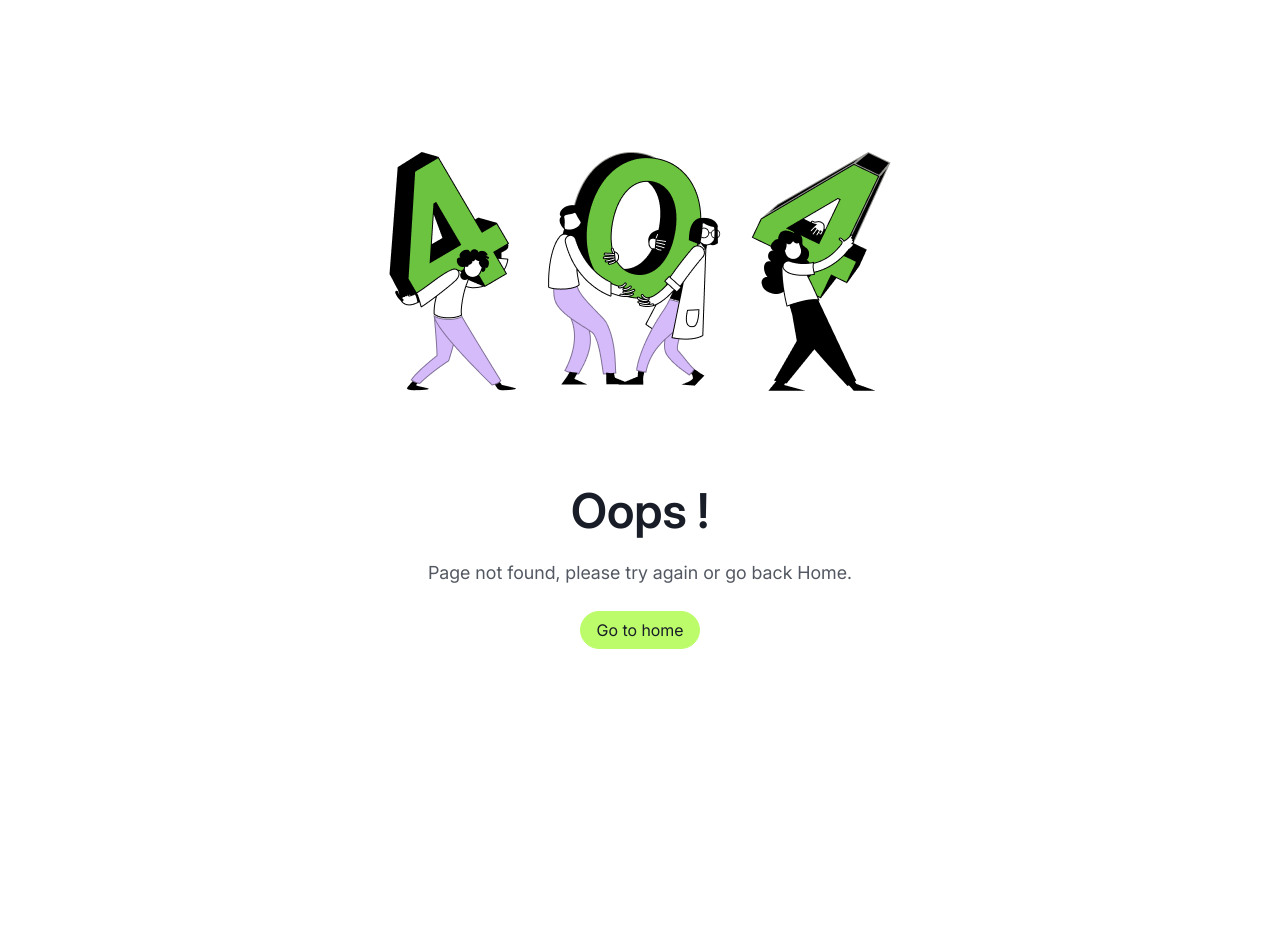
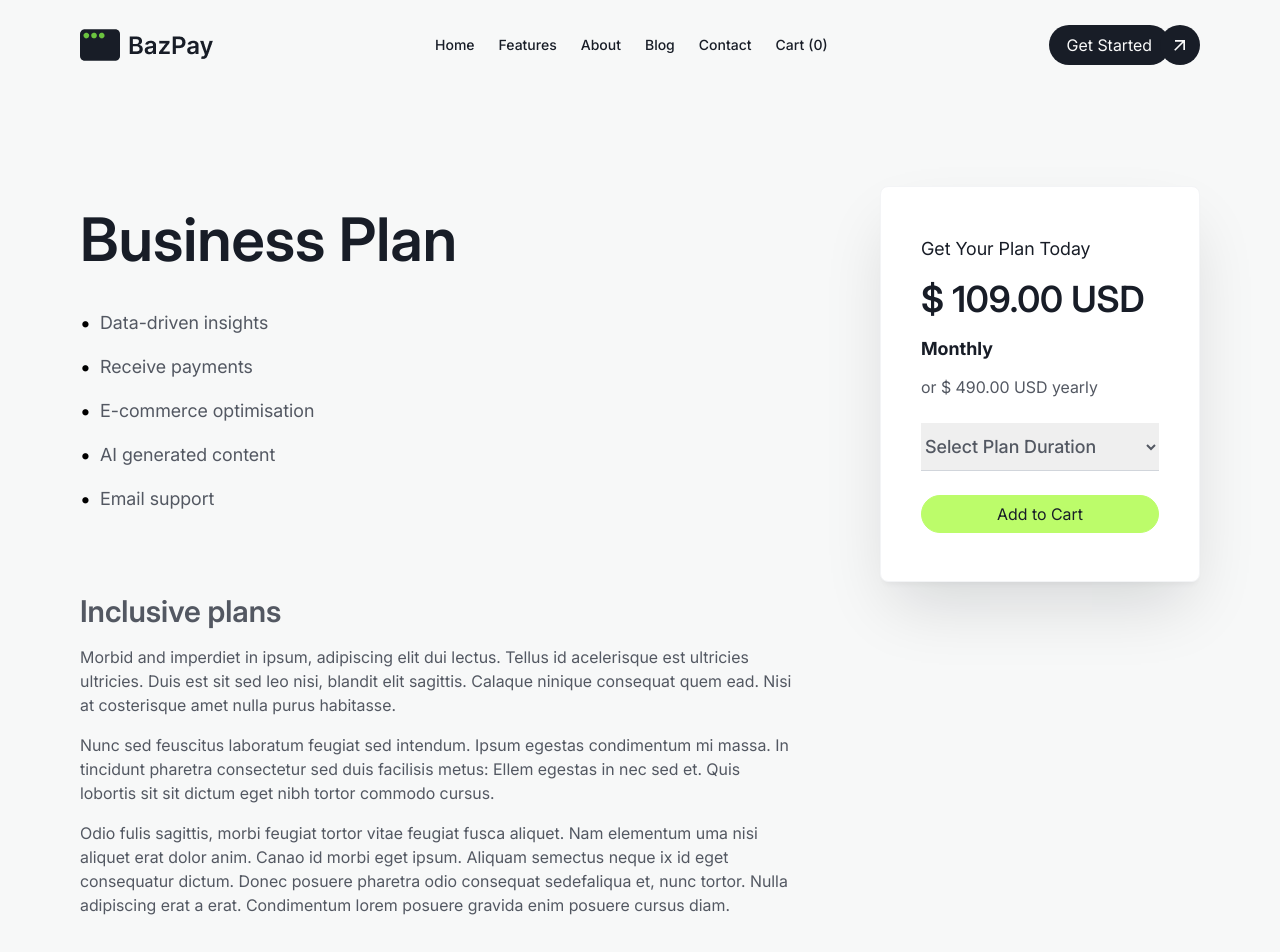
Before and after one commit to MdSaayed/BazPay, a React (Vite) app: page /pricingdetails in a window 1280 px wide. Before the commit this address had no page. Shown: the top 952 px of the page. Before the commit the page ends 800 px from the top, so only its background shows below. Built offline with nearby package versions, Linux system fonts and the light colour scheme.

Commit message:
Created Pricing Details page

```diff
--- a/src/components/navbar/Navbar.jsx
+++ b/src/components/navbar/Navbar.jsx
@@ -64,11 +64,18 @@ const Navbar = () => {
         )}>
           <div className="pb-3 space-y-1">
             <NavLink to="/" className="block py-2 text-base font-medium hover:bg-gray-50 rounded-md transition-colors">Home</NavLink>
+            <NavLink to="/homev1" className="block py-2 text-base font-medium hover:bg-gray-50 rounded-md transition-colors">Home V1</NavLink>
             <NavLink to="/features" className="block py-2 text-base font-medium hover:bg-gray-50 rounded-md transition-colors">Features</NavLink>
             <NavLink to="/about" className="block py-2 text-base font-medium hover:bg-gray-50 rounded-md transition-colors">About</NavLink>
             <NavLink to="/blog" className="block py-2 text-base font-medium hover:bg-gray-50 rounded-md transition-colors">Blog</NavLink>
+            <NavLink to="/pricing" className="block py-2 text-base font-medium hover:bg-gray-50 rounded-md transition-colors">Pricing</NavLink>
             <NavLink to="/contact" className="block py-2 text-base font-medium hover:bg-gray-50 rounded-md transition-colors">Contact</NavLink>
-            <NavLink to="/cart" className="block py-2 text-base font-medium hover:bg-gray-50 rounded-md transition-colors">Cart (0)</NavLink>
+            <NavLink to="/privacypolicy" className="block py-2 text-base font-medium hover:bg-gray-50 rounded-md transition-colors">Privacy and policy
+            </NavLink>
+            <NavLink to="/licenses" className="block py-2 text-base font-medium hover:bg-gray-50 rounded-md transition-colors">Licenses
+            </NavLink>
+            <NavLink to="/terms" className="block py-2 text-base font-medium hover:bg-gray-50 rounded-md transition-colors">Term of services
+            </NavLink>
             <NavLink to="/get-started" className="mob-menu-btn"> Get Started → </NavLink>
           </div>
         </div>
--- a/src/index.css
+++ b/src/index.css
@@ -78,3 +78,9 @@ body {
     overflow: hidden;
     height: 100%;
   }
+
+/* Card Shadow */
+.card-shadow {
+    box-shadow: 0px 32px 64px -12px rgba(10, 13, 18, 0.14),
+                0px 5px 5px -2.5px rgba(10, 13, 18, 0.04);
+  }
--- /dev/null
+++ b/src/pages/PricingDetails.jsx
@@ -0,0 +1,98 @@
+import { Link } from 'react-router-dom';
+import { useState } from 'react';
+import Title from './../components/title/Title';
+import CtaV1 from './../components/cta/CtaV1';
+import Button from './../components/ui/Button';
+
+const PricingDetails = () => {
+  const [selectedDuration, setSelectedDuration] = useState('monthly');
+
+  return (
+        <>
+            {/* Pricing Details Area */}
+            <section className="bg-lightGrayishWhite">
+                <div className="container py-24">
+                    {/* Inclusive Plans Section */}
+                <div className="grid grid-cols-1 md:grid-cols-2 xl:grid-cols-3 gap-12 md:gap-16 lg:gap-20">
+                        <div className="md:col-span-2">
+                            {/* Heading And List */}
+                            <div>
+                                <Title title={'Business Plan'} textAlign='text-left' />
+                                <div className='mt-8'>
+                                    <ul className="space-y-4 list-none">
+                                        <li className="relative text-lg font-normal text-davyGray before:content-['\2022'] before:absolute before:left-0 before:text-black before:text-xl before:leading-none before:top-1/2 before:-translate-y-1/2 pl-5">
+                                        Data-driven insights
+                                        </li>
+                                        <li className="relative text-lg font-normal text-davyGray before:content-['\2022'] before:absolute before:left-0 before:text-black before:text-xl before:leading-none before:top-1/2 before:-translate-y-1/2 pl-5">
+                                        Receive payments
+                                        </li>
+                                        <li className="relative text-lg font-normal text-davyGray before:content-['\2022'] before:absolute before:left-0 before:text-black before:text-xl before:leading-none before:top-1/2 before:-translate-y-1/2 pl-5">
+                                        E-commerce optimisation
+                                        </li>
+                                        <li className="relative text-lg font-normal text-davyGray before:content-['\2022'] before:absolute before:left-0 before:text-black before:text-xl before:leading-none before:top-1/2 before:-translate-y-1/2 pl-5">
+                                        AI generated content
+                                        </li>
+                                        <li className="relative text-lg font-normal text-davyGray before:content-['\2022'] before:absolute before:left-0 before:text-black before:text-xl before:leading-none before:top-1/2 before:-translate-y-1/2 pl-5">
+                                        Email support
+                                        </li>
+                                    </ul>
+                                </div>
+                            </div>
+
+                            <div className='mt-20'>
+                                <h3 className='text-davyGray text-3xl font-semibold mb-4'>Inclusive plans</h3>
+                                <div className="space-y-4 text-gray-600">
+                                    <p className='text-base font-normal text-davyGray'>
+                                        Morbid and imperdiet in ipsum, adipiscing elit dui lectus. Tellus id acelerisque est ultricies ultricies.
+                                        Duis est sit sed leo nisi, blandit elit sagittis. Calaque ninique consequat quem ead. Nisi at costerisque
+                                        amet nulla purus habitasse.
+                                    </p>
+                                    <p className='text-base font-normal text-davyGray'>
+                                        Nunc sed feuscitus laboratum feugiat sed intendum. Ipsum egestas condimentum mi massa. In tincidunt pharetra
+                                        consectetur sed duis facilisis metus: Ellem egestas in nec sed et. Quis lobortis sit sit dictum eget nibh
+                                        tortor commodo cursus.
+                                    </p>
+                                    <p className='text-base font-normal text-davyGray'>
+                                        Odio fulis sagittis, morbi feugiat tortor vitae feugiat fusca aliquet. Nam elementum uma nisi aliquet erat
+                                        dolor anim. Canao id morbi eget ipsum. Aliquam semectus neque ix id eget consequatur dictum. Donec posuere
+                                        pharetra odio consequat sedefaliqua et, nunc tortor. Nulla adipiscing erat a erat. Condimentum lorem posuere
+                                        gravida enim posuere cursus diam.
+                                    </p>
+                                </div>
+                            </div>
+                        </div>
+
+                        {/* Pricing Card */}
+                        <div className='order-first xl:order-last'>
+                            <div className="bg-white rounded-lg card-shadow px-10 py-12 border border-gray-100">
+                                <span className='text-lg text-primary font-normal'>Get Your Plan Today</span>
+                                <h3 className="text-4xl text-primary font-semibold my-4">$ 109.00 USD</h3>
+
+                                <div>
+                                    <p className='font-bold text-lg text-primary'>Monthly</p>
+                                    <p className='text-base font-normal text-davyGray mt-3'>or $ 490.00 USD yearly</p>
+                                </div>
+
+                                <div className="space-y-4 my-6">
+                                    <select className="w-full px-0 py-3 border-b border-gray-300 text-davyGray text-lg font-medium focus:outline-none">
+                                        <option>Select Plan Duration</option>
+                                        <option>Monthly</option>
+                                        <option>Yearly</option>
+                                    </select>
+                                </div>
+
+
+                                <Button text='Add to Cart' fullWidth={true} link="/checkout" />
+                            </div>
+                        </div>
+                </div>
+                </div>
+            </section>
+
+            {/* CTA */}
+            <CtaV1 />
+        </>
+  );
+};
+
+export default PricingDetails;
--- a/src/routers/Router.jsx
+++ b/src/routers/Router.jsx
@@ -11,6 +11,7 @@ import Error from './../pages/Error';
 import Licenses from "../pages/Licenses";
 import PrivacyPolicy from "../pages/PrivacyPolicy";
 import TermsOfServices from "../pages/TermsOfServices";
+import PricingDetails from "../pages/PricingDetails";
 
 
 
@@ -61,6 +62,10 @@ const router = createBrowserRouter([
                 path: '/terms',
                 element: <TermsOfServices />
             },
+            {
+                path: '/pricingdetails',
+                element: <PricingDetails />
+            },
         ]
     },
 ]);
```
